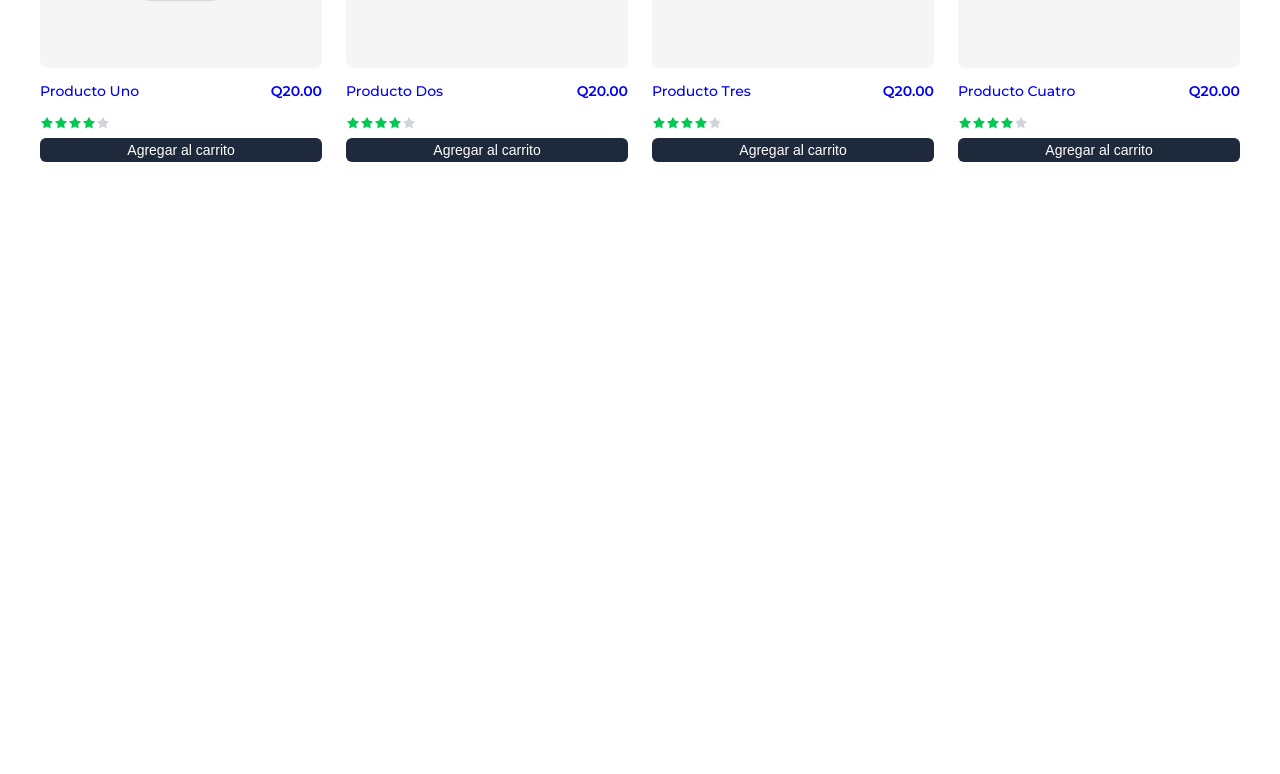
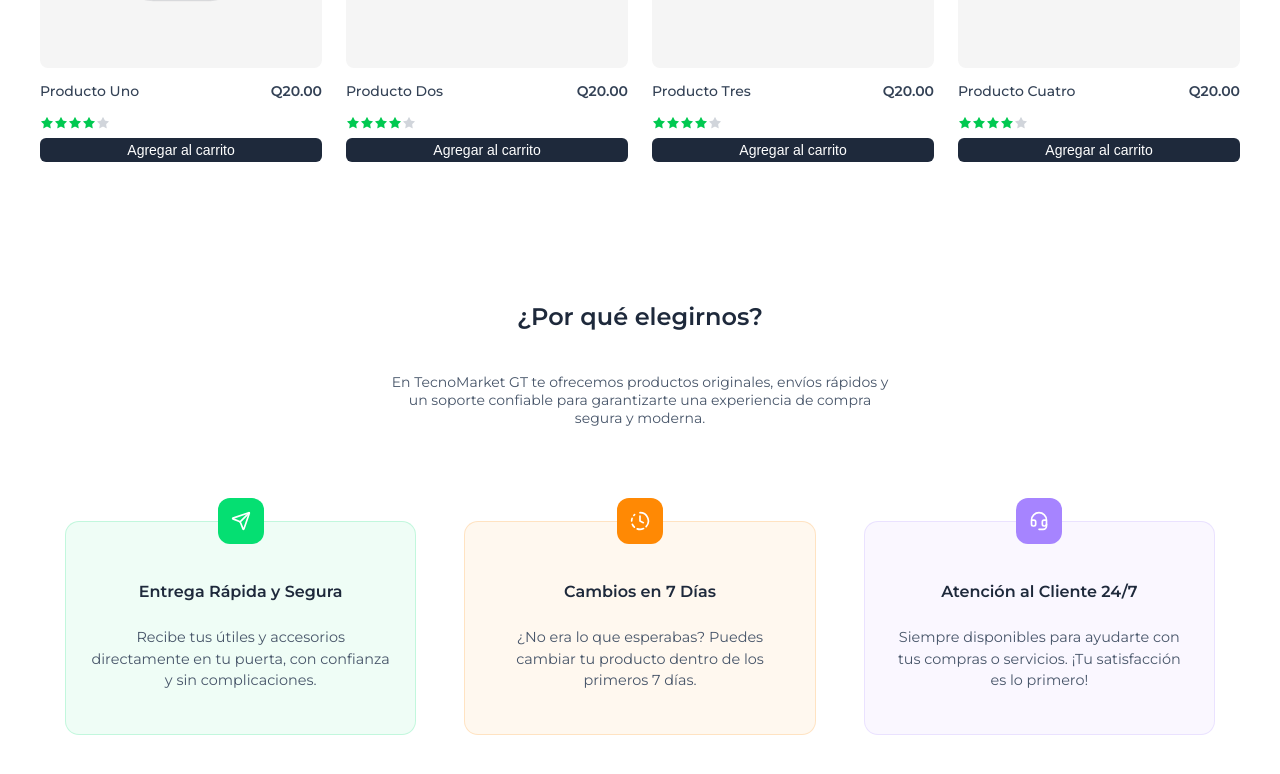
Before and after one commit to edgarromerodev/tecnofast, a React (Vite) app: page / in a window 1280 px wide. Shown: the part 1973-2747 px from the top of the page. Before the commit the page ends 2255 px from the top, so only its background shows below. Built offline with nearby package versions, Linux system fonts and the light colour scheme.

Commit message:
agrege caracteristicas

```diff
--- /dev/null
+++ b/src/data/ourSpecsData.js
@@ -0,0 +1,25 @@
+import { SendIcon, ClockFadingIcon, HeadsetIcon } from "lucide-react";
+
+export const ourSpecsData = [
+  {
+    title: "Entrega Rápida y Segura",
+    description:
+      "Recibe tus útiles y accesorios directamente en tu puerta, con confianza y sin complicaciones.",
+    icon: SendIcon,
+    accent: "#05DF72",
+  },
+  {
+    title: "Cambios en 7 Días",
+    description:
+      "¿No era lo que esperabas? Puedes cambiar tu producto dentro de los primeros 7 días.",
+    icon: ClockFadingIcon,
+    accent: "#FF8904",
+  },
+  {
+    title: "Atención al Cliente 24/7",
+    description:
+      "Siempre disponibles para ayudarte con tus compras o servicios. ¡Tu satisfacción es lo primero!",
+    icon: HeadsetIcon,
+    accent: "#A684FF",
+  },
+];
--- a/src/index.css
+++ b/src/index.css
@@ -737,6 +737,7 @@ html {
 .pcard-link {
   text-decoration: none;
   display: block;
+  color: #334155;
 }
 
 /* Contenedor de imagen */
@@ -798,7 +799,7 @@ html {
 }
 
 .pcard-star {
-  margin-top: 2px; /* mt-0.5 */
+  margin-top: 2px;
   color: transparent;
 }
 
@@ -860,3 +861,76 @@ html {
     grid-template-columns: repeat(4, 1fr);
   }
 }
+
+/* ESTILO DE NUESTRAS ESPECIFICACIONES */
+/* CONTENEDOR */
+.ourSpecs {
+  max-width: 1150px;
+  margin: 80px auto;
+  padding: 0 24px;
+}
+
+
+/* GRID */
+.ourSpecs__grid {
+  display: grid;
+  grid-template-columns: repeat(auto-fit, minmax(260px, 1fr));
+  gap: 48px;
+  margin-top: 80px;
+}
+
+/* CARD */
+.ourSpecs__card {
+  position: relative;
+  width: 100%;
+  padding: 48px 24px 28px;
+  box-sizing: border-box;
+
+  border: 1px solid;
+  border-radius: 14px;
+  text-align: center;
+
+  display: flex;
+  flex-direction: column;
+  align-items: center;
+
+  transition: transform 0.25s ease, box-shadow 0.25s ease;
+}
+
+
+.ourSpecs__card:hover {
+  transform: translateY(-6px);
+}
+
+/* ICONO */
+.ourSpecs__icon {
+  position: absolute;
+  top: -24px;
+  left: 50%;
+  transform: translateX(-50%);
+
+  width: 46px;
+  height: 46px;
+  border-radius: 12px;
+
+  display: flex;
+  align-items: center;
+  justify-content: center;
+
+  color: #fff;
+}
+
+/* TEXTOS */
+.ourSpecs__title {
+  margin-top: 12px;
+  font-size: 1rem;
+  font-weight: 600;
+  color: #1e293b;
+}
+
+.ourSpecs__description {
+  margin-top: 10px;
+  font-size: 0.9rem;
+  color: #475569;
+  line-height: 1.5;
+}
--- a/src/page/home/Home.jsx
+++ b/src/page/home/Home.jsx
@@ -1,6 +1,7 @@
 import Hero from "./Hero"
 import TrustedCompanies from "./TrustedCompanies"
 import LatestProducts from "./LatestProducts"
+import OurSpecs from "./OurSpecs"
 
 const Home = () => {
   return (
@@ -8,6 +9,7 @@ const Home = () => {
       <Hero/>
       <TrustedCompanies/>
       <LatestProducts/>
+      <OurSpecs/>
     </div>
   )
 }
--- /dev/null
+++ b/src/page/home/OurSpecs.jsx
@@ -0,0 +1,40 @@
+import { ourSpecsData } from "../../data/ourSpecsData";
+import Title from "../../Components/ui/Title";
+
+const OurSpecs = () => {
+  return (
+    <div  className="ourSpecs">
+          <Title
+        visibleButton={false}
+        title="¿Por qué elegirnos?"
+        description="En TecnoMarket GT te ofrecemos productos originales, envíos rápidos y un soporte confiable para garantizarte una experiencia de compra segura y moderna."
+      />
+
+    <div className="ourSpecs__grid">
+               {ourSpecsData.map((item, index) => (
+          <article
+            key={index}
+            className="ourSpecs__card"
+            style={{
+              backgroundColor: item.accent + "10",
+              borderColor: item.accent + "30",
+            }}
+          >
+            <span
+              className="ourSpecs__icon"
+              style={{ backgroundColor: item.accent }}
+            >
+              <item.icon size={20} />
+            </span>
+            <h3 className="ourSpecs__title">{item.title}</h3>
+            <p className="ourSpecs__description">{item.description}</p>
+          </article>
+        ))}
+
+    </div>
+
+    </div>
+  )
+}
+
+export default OurSpecs
```
